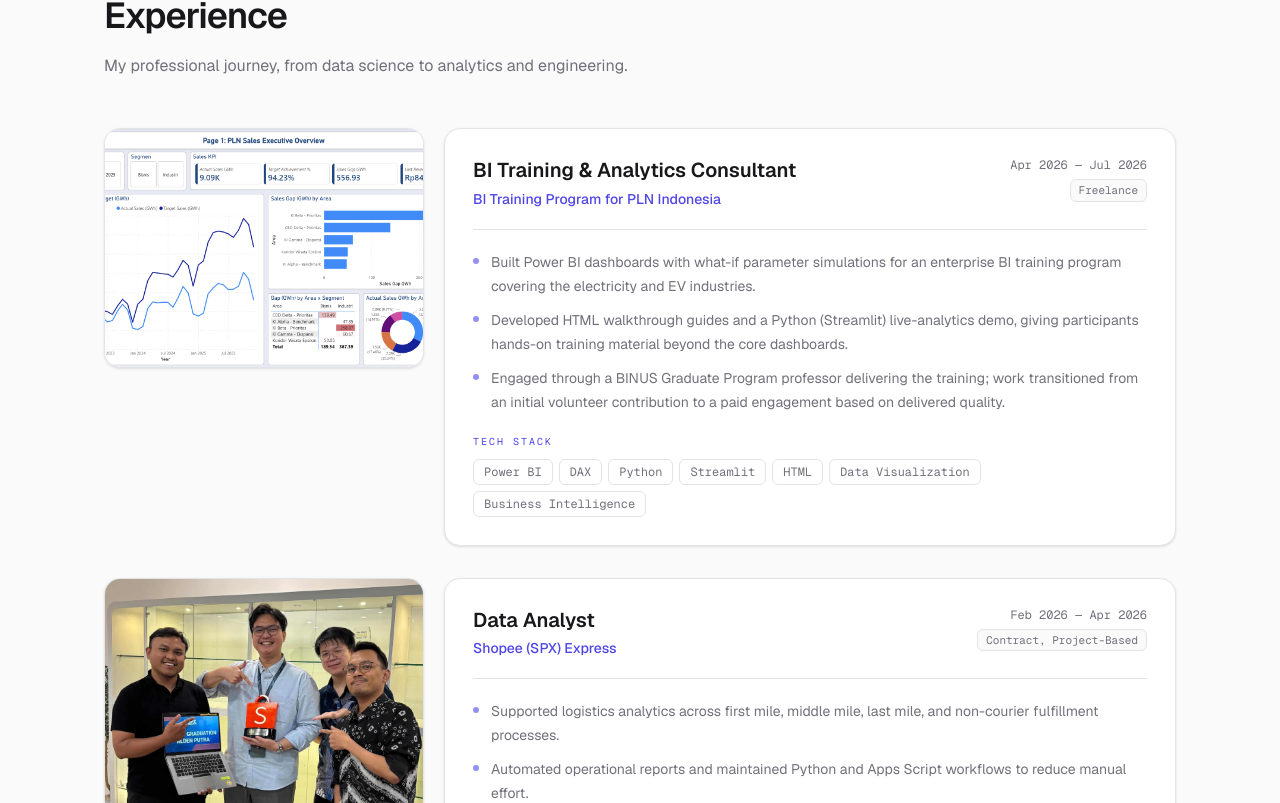
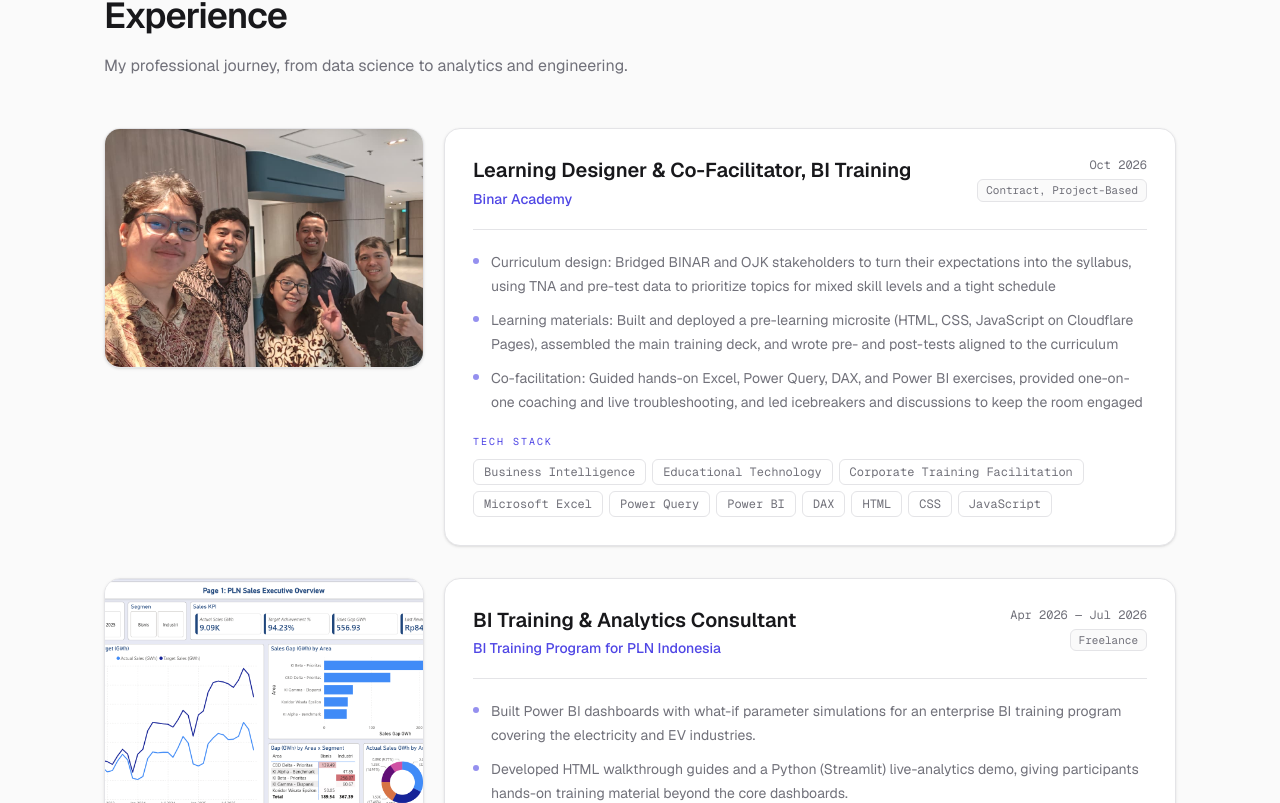
Before and after one commit to aldenaputra/webporto-v3, a Next.js app: page / in a window 1280 px wide. Shown: the part 2637-3440 px from the top of the page. Built offline with nearby package versions, Linux system fonts and the light colour scheme.

Commit message:
add new exp.

```diff
--- a/data/experience.ts
+++ b/data/experience.ts
@@ -1,6 +1,32 @@
 import type { ExperienceEntry } from "./types";
 
 export const experience: ExperienceEntry[] = [
+  {
+    company: "Binar Academy",
+    role: "Learning Designer & Co-Facilitator, BI Training",
+    startDate: "Oct 2026",
+    endDate: "Oct 2026",
+    location: "Central Jakarta, Indonesia",
+    type: "Contract, Project-Based",
+    image: "/binar.jpeg",
+    bullets: [
+      "Curriculum design: Bridged BINAR and OJK stakeholders to turn their expectations into the syllabus, using TNA and pre-test data to prioritize topics for mixed skill levels and a tight schedule",
+      "Learning materials: Built and deployed a pre-learning microsite (HTML, CSS, JavaScript on Cloudflare Pages), assembled the main training deck, and wrote pre- and post-tests aligned to the curriculum",
+      "Co-facilitation: Guided hands-on Excel, Power Query, DAX, and Power BI exercises, provided one-on-one coaching and live troubleshooting, and led icebreakers and discussions to keep the room engaged",
+    ],
+    stack: [
+      "Business Intelligence",
+      "Educational Technology",
+      "Corporate Training Facilitation",
+      "Microsoft Excel",
+      "Power Query",
+      "Power BI",
+      "DAX",
+      "HTML",
+      "CSS",
+      "JavaScript",
+    ],
+  },
   {
     company: "BI Training Program for PLN Indonesia",
     role: "BI Training & Analytics Consultant",
```
Also changed, not shown: public/binar.jpeg (added).
